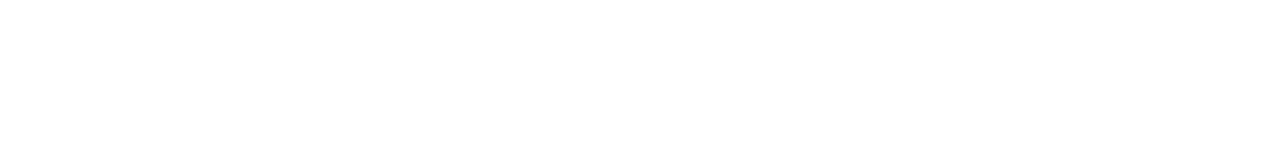
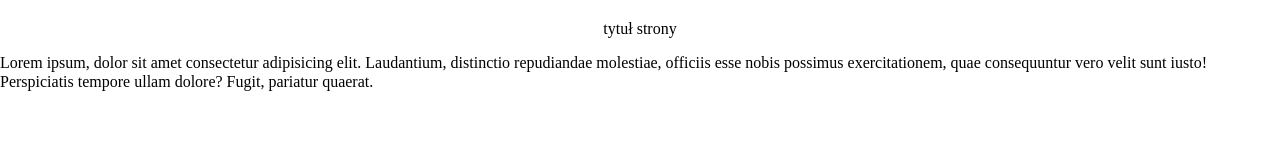
Before and after one commit to LukasWebDeveloper/Homepage, a plain HTML site: page index.html in a window 1280 px wide. Drawn offline with nearby package versions, Linux system fonts and the light colour scheme.

Commit message:
podstawowy schemat

```diff
--- a/css/style.css
+++ b/css/style.css
@@ -0,0 +1,16 @@
+html {
+    box-sizing: border-box;
+}
+
+*, ::after, ::before {
+    box-sizing: inherit;
+}
+
+.header__p {
+    text-align: center;
+}
+
+.body {
+    margin: 20px auto;
+    width: 1280px;
+}
--- a/index.html
+++ b/index.html
@@ -1,23 +1,36 @@
 <!DOCTYPE html>
 <html lang="en">
+
 <head>
     <meta charset="UTF-8">
     <meta http-equiv="X-UA-Compatible" content="IE=edge">
     <meta name="viewport" content="width=device-width, initial-scale=1.0">
-    <title>Document</title>
+    <link rel="stylesheet" href="https://cdnjs.cloudflare.com/ajax/libs/normalize/8.0.1/normalize.min.css"
+        integrity="sha512-NhSC1YmyruXifcj/KFRWoC561YpHpc5Jtzgvbuzx5VozKpWvQ+4nXhPdFgmx8xqexRcpAglTj9sIBWINXa8x5w=="
+        crossorigin="anonymous" referrerpolicy="no-referrer" />
+    <link rel="stylesheet" href="css/style.css">
+    <title>HOMEPAGE</title>
 </head>
-<body>
-    <header>
-        <title>tytuł strony</title>
+
+<body class="body">
+    <header class="naglowek">
+        <p class="header__p">tytuł strony</p>
     </header>
     <nav>
 
     </nav>
     <main>
-
+        <section>
+            <p>
+                Lorem ipsum, dolor sit amet consectetur adipisicing elit. Laudantium, distinctio repudiandae molestiae,
+                officiis esse nobis possimus exercitationem, quae consequuntur vero velit sunt iusto! Perspiciatis
+                tempore ullam dolore? Fugit, pariatur quaerat.
+            </p>
+        </section>
     </main>
     <footer>
 
     </footer>
 </body>
+
 </html>
```
